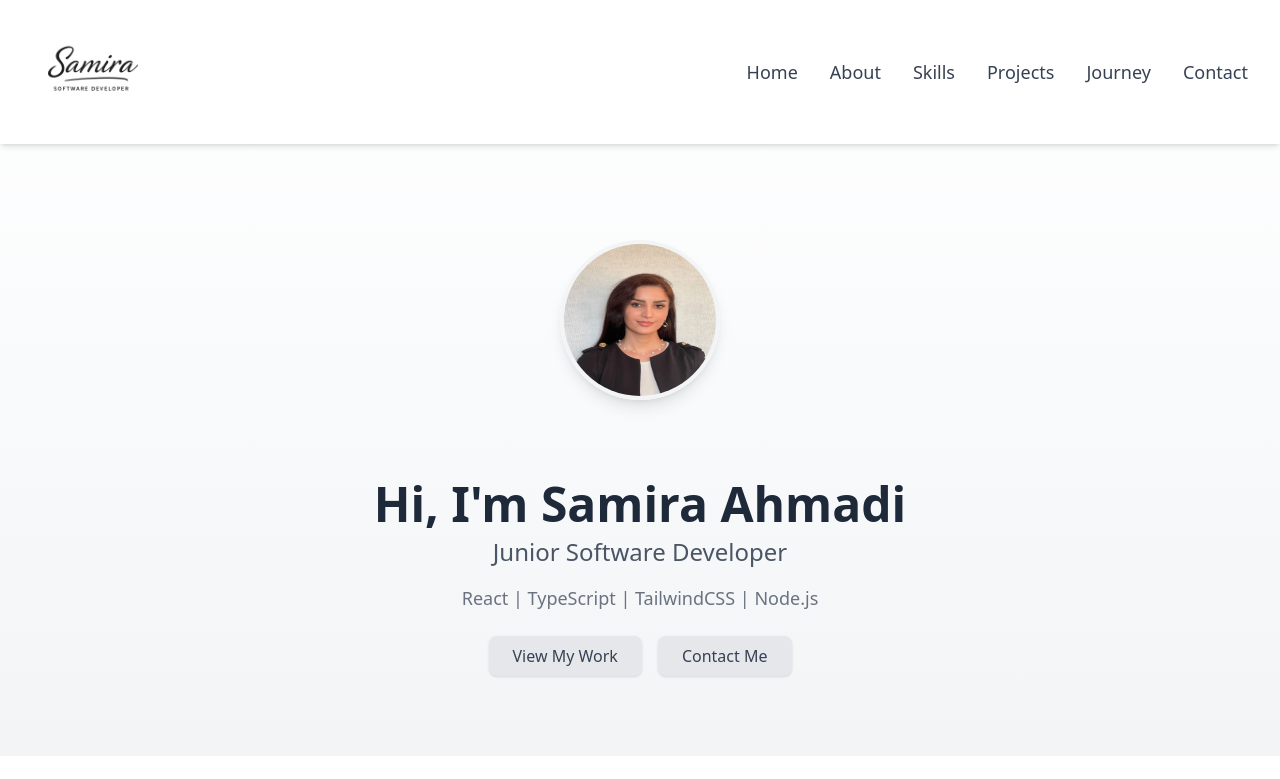
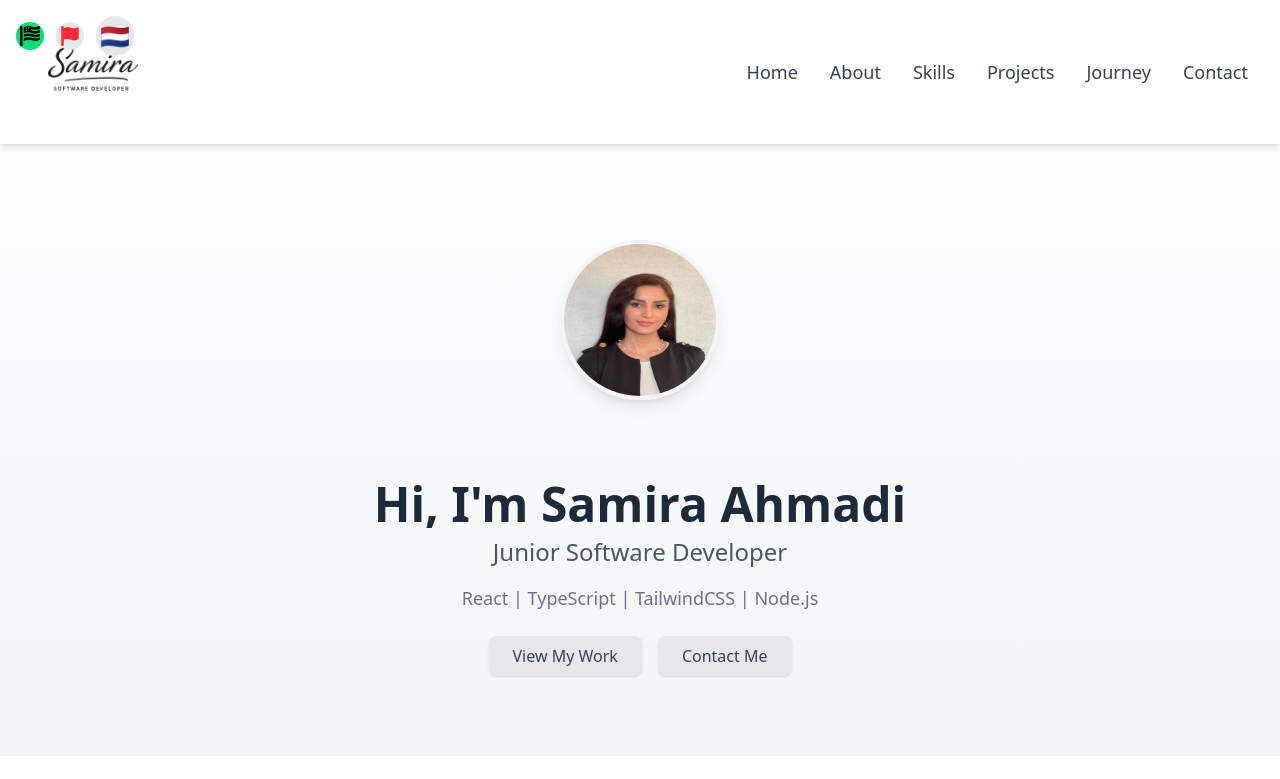
Before and after one commit to samira313/portfolio, a React (Vite) app: page / in a window 1280 px wide. Shown: the top 779 px of the page. Built offline with nearby package versions, Linux system fonts and the light colour scheme.

Commit message:
add language toggle component

```diff
--- a/src/App.tsx
+++ b/src/App.tsx
@@ -13,10 +13,16 @@ import Contact from "./sections/Contact";
 import Experience from "./sections/Experience";
 import exp1 from "./assets/exp1.jpeg";
 import exp2 from "./assets/exp2.jpeg";
+import LanguageToggle from "./components/LanguageToggle"
 function App() {
     const [lang, setLang] = useState<"en" | "fa" | "nl">("en");
+
   return (
-    <div>
+     <div className="relative">
+      {/* 🌐 Language Selector */}
+      <div className="absolute top-4 left-4 z-50">
+        <LanguageToggle currentLang={lang} onChange={(newLang: "en" | "fa" | "nl") => setLang(newLang)} />
+      </div>
        {/* Navigation bar */}
       <Navbar
        logo={logo}
--- a/src/components/LanguageToggle.tsx
+++ b/src/components/LanguageToggle.tsx
@@ -0,0 +1,49 @@
+import React from "react";
+import { FaFlagUsa } from "react-icons/fa";
+import { FaFlag } from "react-icons/fa6";
+
+type LanguageType= "en" | "fa" | "nl";
+
+type LanguageToggleProps = {
+  currentLang:LanguageType;
+  onChange: (lang: LanguageType) => void;
+}
+
+const LanguageToggle: React.FC<LanguageToggleProps> = ({ currentLang, onChange }) => {
+  return (
+    <div className="flex space-x-3 items-center">
+      {/* English */}
+      <button
+        onClick={() => onChange("en")}
+        className={`p-1 rounded-full transition ${
+          currentLang === "en" ? "bg-green-400" : "bg-gray-200"
+        }`}
+      >
+        <FaFlagUsa className="text-xl" />
+      </button>
+
+      {/* Farsi */}
+      <button
+        onClick={() => onChange("fa")}
+        className={`p-1 rounded-full transition ${
+          currentLang === "fa" ? "bg-green-400" : "bg-gray-200"
+        }`}
+      >
+        <FaFlag className="text-xl text-red-500" />
+      </button>
+
+      {/* Dutch */}
+      <button
+  onClick={() => onChange("nl")}
+  className={`p-1 rounded-full transition ${
+    currentLang === "nl" ? "bg-green-400" : "bg-gray-200"
+  }`}
+>
+  <span className="text-2xl">🇳🇱</span>
+</button>
+
+    </div>
+  );
+};
+
+export default LanguageToggle;
--- a/src/components/Navbar.tsx
+++ b/src/components/Navbar.tsx
@@ -1,3 +1,4 @@
+
 
 // Define props for Navbar (for future scalability)
 type NavbarProps = {
--- a/src/sections/Hero.tsx
+++ b/src/sections/Hero.tsx
@@ -6,7 +6,9 @@ type HeroProps = {
 };
 
 export default function Hero({ profileImage, name, title, skills }: HeroProps) {
-  return (
+  return (<>
+
+
     <section
       id="hero"
       className="flex flex-col items-center justify-center text-center py-20 bg-gradient-to-b from-white via-gray-50 to-gray-100"
@@ -49,5 +51,6 @@ export default function Hero({ profileImage, name, title, skills }: HeroProps) {
         </a>
       </div>
     </section>
+    </>
   );
 }
```
